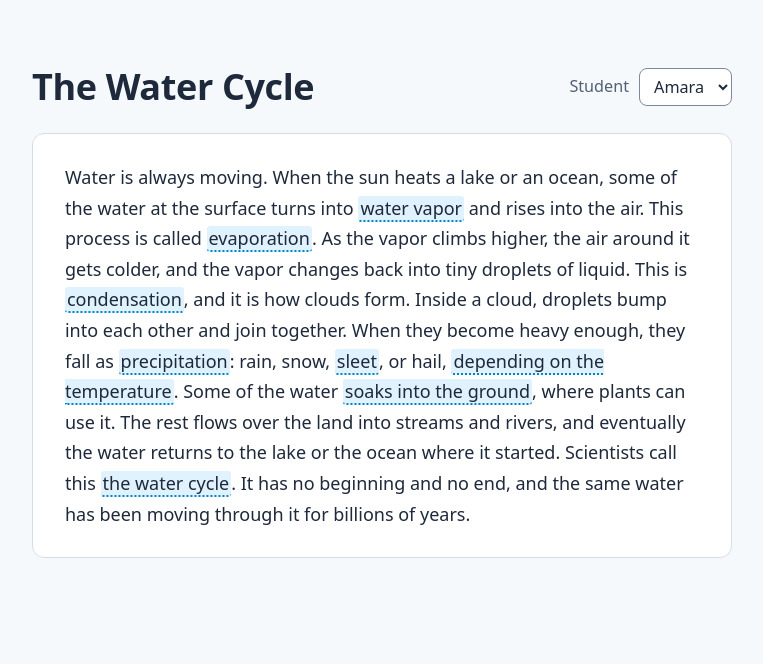
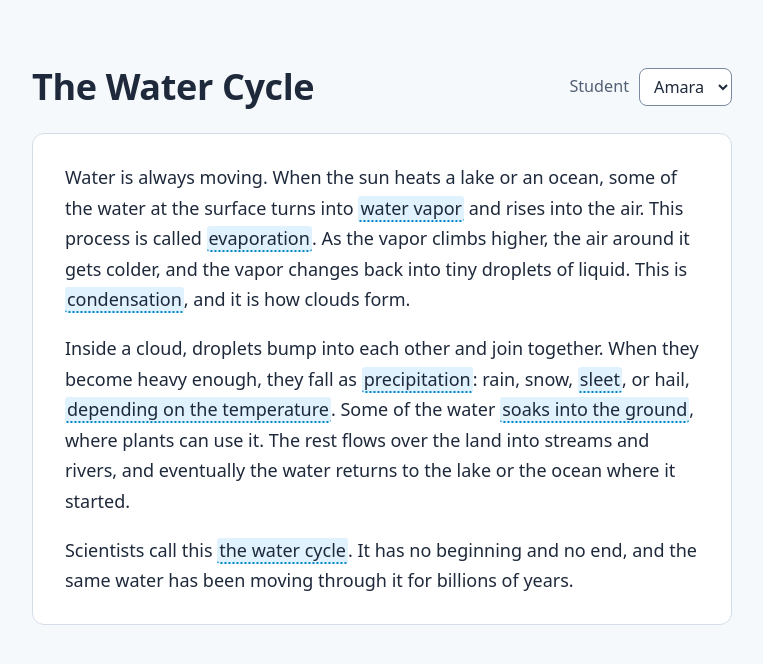
Before and after one commit to jdhammond/scaffold-reader, a React (Vite) app: page / in a window 1280 px wide. Shown: the top 664 px of the page, without its empty margins (258-1021 px from the left). Built offline with nearby package versions, Linux system fonts and the light colour scheme.

Commit message:
restore paragraph breaks

```diff
--- a/index.html
+++ b/index.html
@@ -4,7 +4,7 @@
     <meta charset="UTF-8" />
     <link rel="icon" type="image/svg+xml" href="/favicon.svg" />
     <meta name="viewport" content="width=device-width, initial-scale=1.0" />
-    <title>scaffold-reader</title>
+    <title>Scaffold Reader</title>
   </head>
   <body>
     <div id="root"></div>
--- a/src/App.tsx
+++ b/src/App.tsx
@@ -7,16 +7,17 @@ import type { Student } from './types';
 import { TextSegment } from './TextSegment';
 import { getStudentScaffolds } from './helpers/getStudentScaffolds';
 import { segmentPassage } from './helpers/segmentPassage';
+import { groupParagraphs } from './helpers/groupParagraphs';
 
 function App() {
   const { passage, students, scaffolds } = data;
 
   const [activeStudent, setActiveStudent] = useState<Student>(students[0]);
 
-  const segments = useMemo(() => {
+  const paragraphs = useMemo(() => {
     const studentScaffolds = getStudentScaffolds(activeStudent, scaffolds);
     const resolvedScaffolds = resolveScaffolds(studentScaffolds, passage.text);
-    return segmentPassage(resolvedScaffolds, passage.text);
+    return groupParagraphs(segmentPassage(resolvedScaffolds, passage.text));
   }, [activeStudent, scaffolds, passage.text]);
 
   return (
@@ -29,11 +30,15 @@ function App() {
           onStudentChange={setActiveStudent}
         />
       </header>
-      <p className='passage'>
-        {segments.map((segment, i) => (
-          <TextSegment key={i} {...segment} />
+      <div className='passage'>
+        {paragraphs.map((paragraph, i) => (
+          <p key={i}>
+            {paragraph.map((segment, j) => (
+              <TextSegment key={j} {...segment} />
+            ))}
+          </p>
         ))}
-      </p>
+      </div>
     </>
   );
 }
--- /dev/null
+++ b/src/helpers/groupParagraphs.ts
@@ -0,0 +1,30 @@
+import type { TextSegmentProps } from '../types';
+
+const PARAGRAPH_BREAK = /\n\s*\n/;
+
+// Splits segments into paragraphs at blank lines in the plain-text segments.
+// Annotated segments are never split, so one that spans a paragraph break stays
+// whole in the paragraph where it starts.
+export function groupParagraphs(
+  segments: TextSegmentProps[],
+): TextSegmentProps[][] {
+  let current: TextSegmentProps[] = [];
+  const paragraphs = [current];
+
+  for (const segment of segments) {
+    if (segment.annotation) {
+      current.push(segment);
+      continue;
+    }
+
+    segment.text.split(PARAGRAPH_BREAK).forEach((part, i) => {
+      if (i > 0) {
+        current = [];
+        paragraphs.push(current);
+      }
+      if (part) current.push({ text: part });
+    });
+  }
+
+  return paragraphs.filter((paragraph) => paragraph.length > 0);
+}
--- a/src/index.css
+++ b/src/index.css
@@ -66,6 +66,10 @@ p {
   border: 1px solid var(--border);
   border-radius: 12px;
 
+  p + p {
+    margin-top: 1em;
+  }
+
   @media (max-width: 640px) {
     padding: 20px;
   }
```
Also changed, not shown: 1 other file (tests, documents, lock files or other folders).
